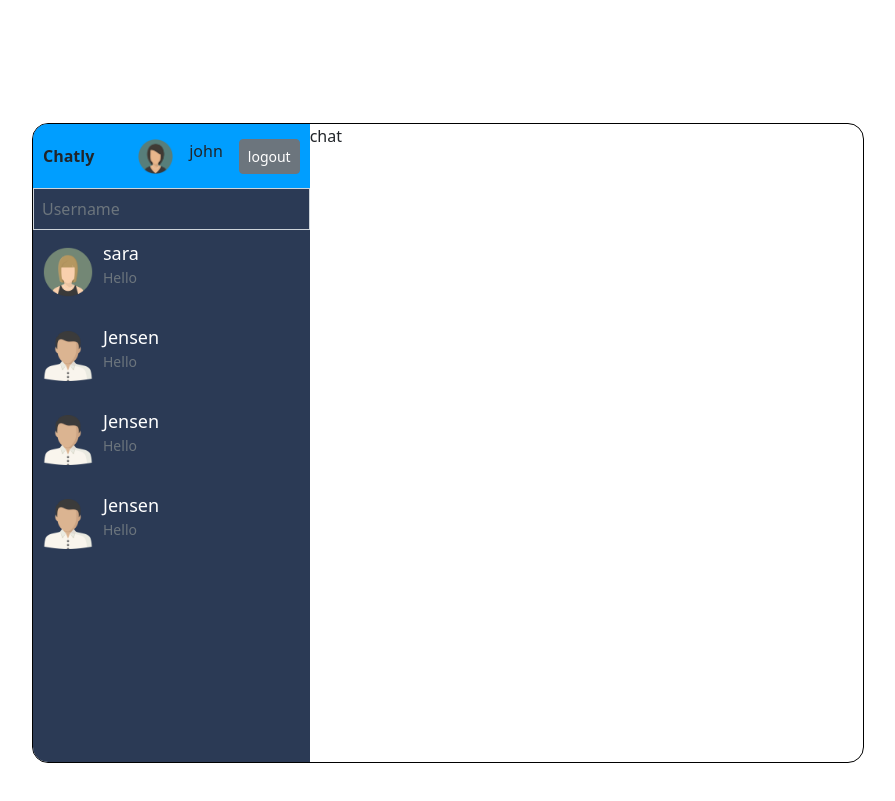
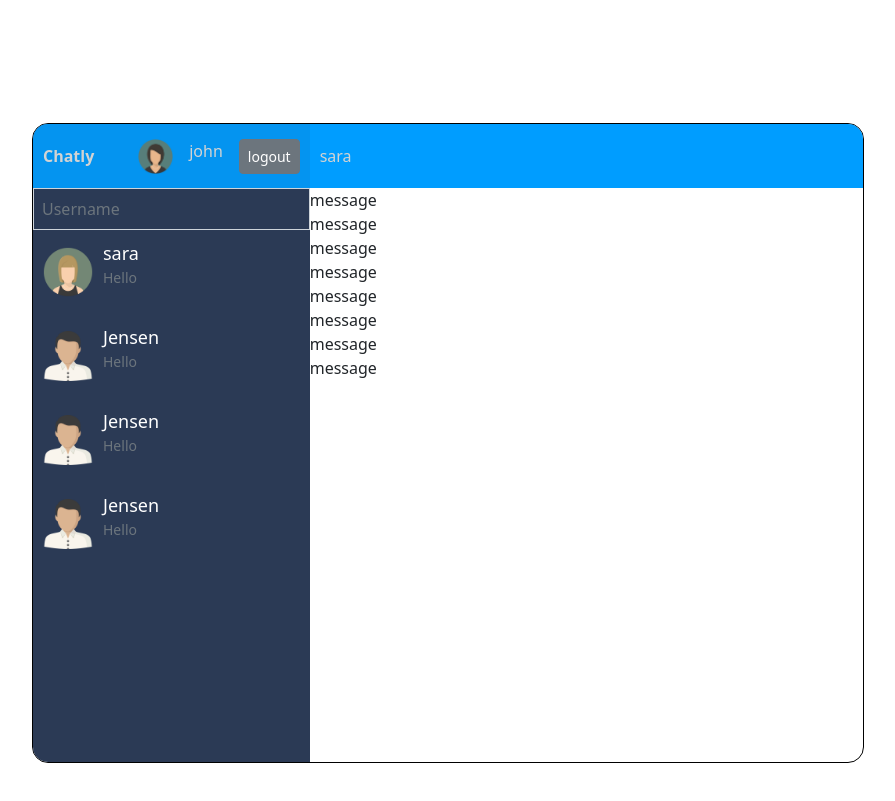
Before and after one commit to SherifAckles/chatly, a React (Create React App) app: page / in a window 1280 px wide. Shown: the part 1280-2081 px from the top of the page, without its empty margins (192-1087 px from the left). Built offline with nearby package versions, Linux system fonts and the light colour scheme; no server answers.

Commit message:
creat msg comp,working on the chat.jsx

```diff
--- a/src/components/chatbox/Chat.jsx
+++ b/src/components/chatbox/Chat.jsx
@@ -1,8 +1,17 @@
 import React from "react";
+import Messages from "./Messages";
 import "./chat.css";
 
 const Chat = () => {
-  return <div className="chat">chat</div>;
+  return (
+    <div className="chat">
+      <div className="chatinfo">
+        {/* username */}
+        <span>sara</span>
+      </div>
+      <Messages />
+    </div>
+  );
 };
 
 export default Chat;
--- /dev/null
+++ b/src/components/chatbox/Message.jsx
@@ -0,0 +1,9 @@
+import React from 'react'
+
+const message = () => {
+  return (
+    <div>message</div>
+  )
+}
+
+export default message
--- a/src/components/chatbox/Messages.jsx
+++ b/src/components/chatbox/Messages.jsx
@@ -1,8 +1,19 @@
 import React from 'react'
-
+import Message from "./Message"
 const Messages = () => {
   return (
-    <div>Messages</div>
+    <div className='messages'>
+      <Message />
+      <Message/>
+      <Message/>
+      <Message/>
+      <Message/>
+      <Message/>
+      <Message/>
+      <Message/>
+
+
+    </div>
   )
 }
 
--- a/src/components/chatbox/chat.css
+++ b/src/components/chatbox/chat.css
@@ -1,3 +1,12 @@
 .chat {
   flex: 2;
 }
+
+.chatinfo {
+  display: flex;
+  align-items: center;
+  height: 4rem;
+  padding: 10px;
+  background-color: var(--color-bg-lighter);
+  color: var(--color-light-grey);
+}
--- a/src/components/chatbox/navbar.css
+++ b/src/components/chatbox/navbar.css
@@ -4,7 +4,8 @@
   align-items: center;
   height: 4rem;
   padding: 10px;
-  background-color: var(--color-bg-light)
+  background-color: var(--color-bg-light);
+  color: var(--color-light-grey);
 }
 
 .logo-navbar{
--- a/src/index.css
+++ b/src/index.css
@@ -6,10 +6,12 @@
 
 :root {
   /* colors */
-  --color-bg-light: #009eff;
+  --color-bg-light: #009dffe9;
+  --color-bg-lighter:#009dff;
   --color-white: #fff;
   --color-bg-dark: rgba(9, 47, 120, 100);
   --color-bg-sec: #2b3a55;
+  --color-light-grey :lightgrey ;
 }
 html {
   scroll-behavior: smooth;
```
